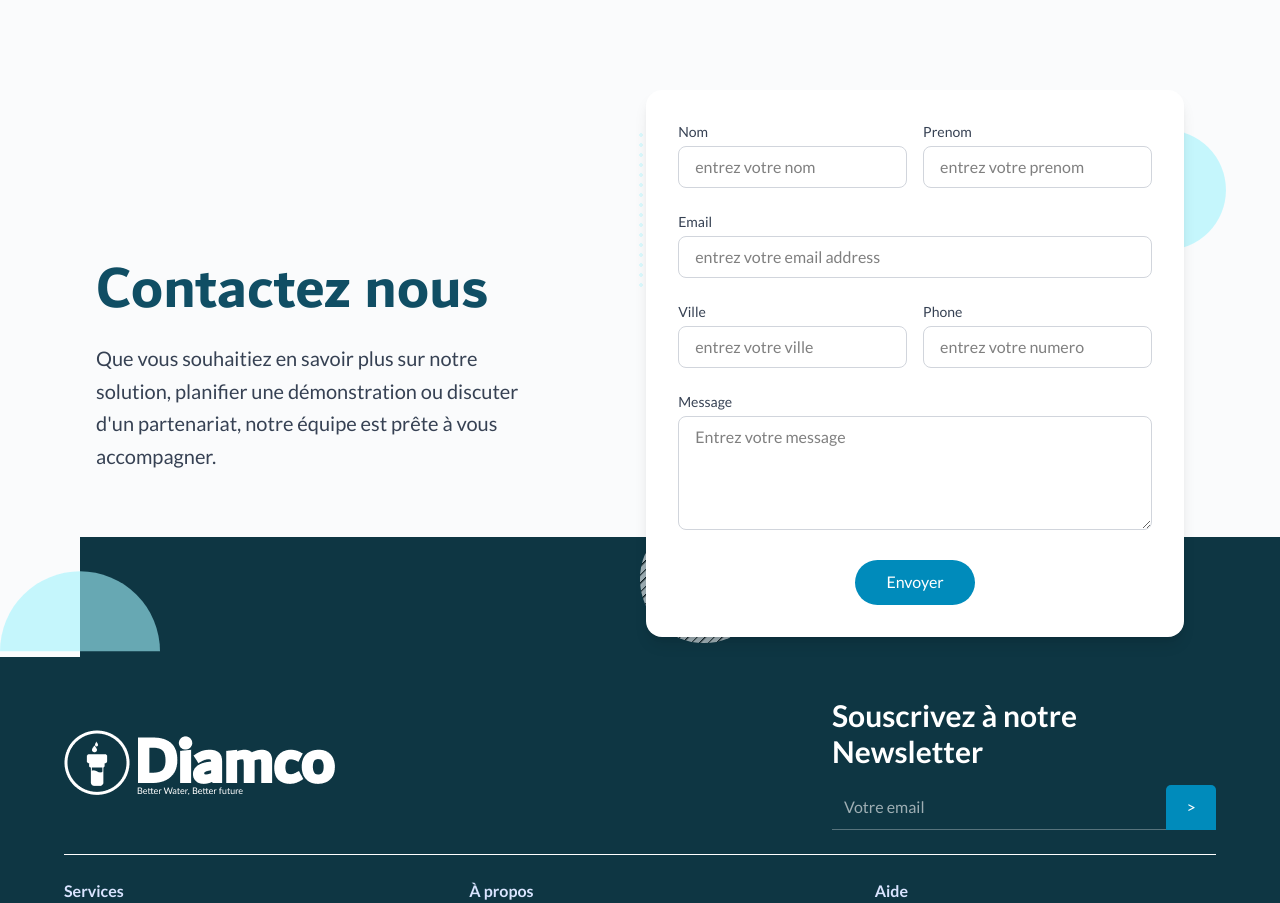
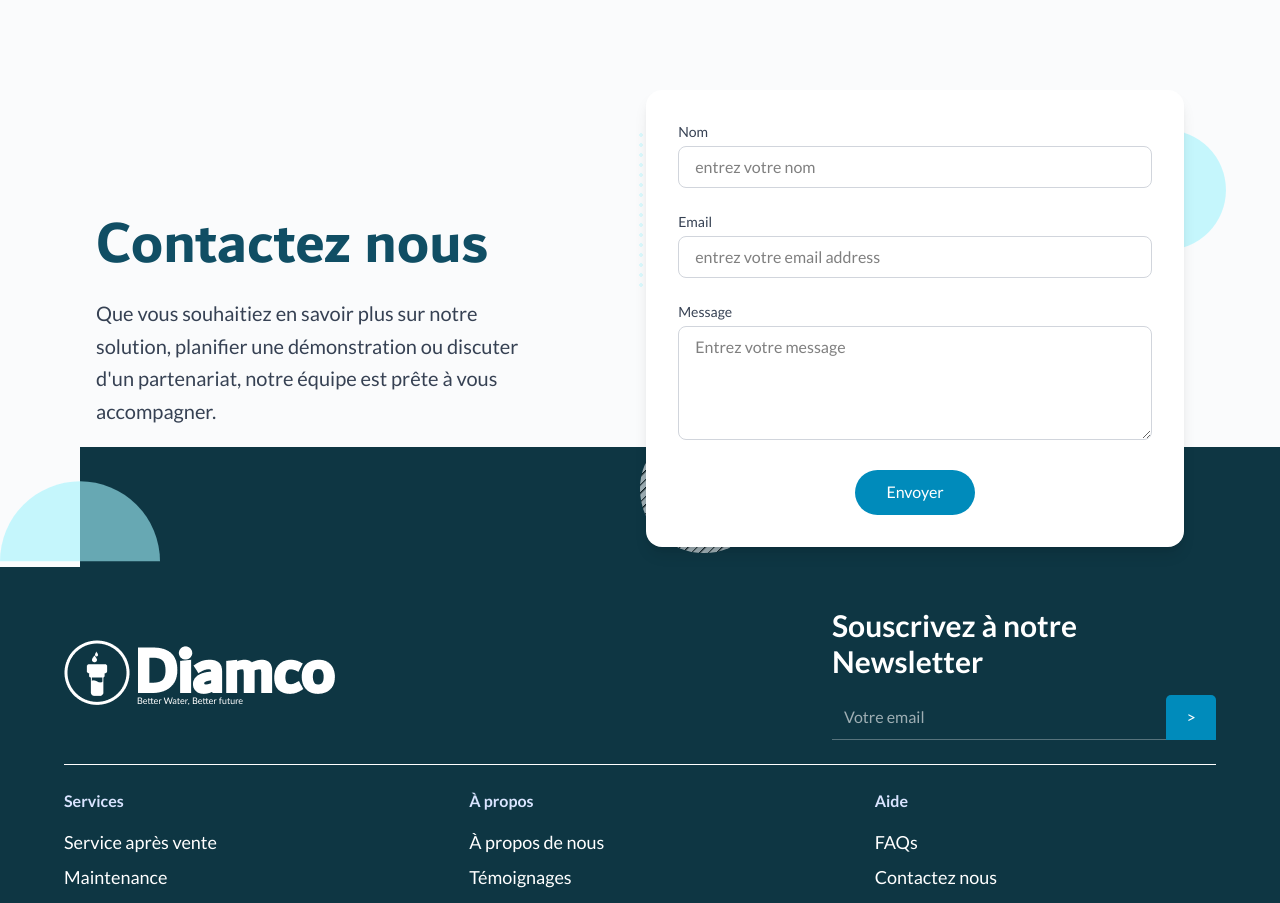
Before and after one commit to Glynno22/diamcoLanding, a React (Vite) app: page / in a window 1280 px wide. Shown: the part 5260-6163 px from the top of the page. Built offline with nearby package versions, Linux system fonts and the light colour scheme.

Commit message:
Modif apporter

```diff
--- a/src/compoments/ContactSection.jsx
+++ b/src/compoments/ContactSection.jsx
@@ -90,7 +90,7 @@
           >
             <form className="space-y-6">
               {/* Nom + Prénom */}
-              <div className="grid grid-cols-2 gap-4">
+              <div className="">
                 <div>
                   <label className="block text-sm font-medium text-gray-700 mb-1">
                     Nom
@@ -101,7 +101,7 @@
                     className="w-full border border-gray-300 placeholder:text-black/50 text-black rounded-lg px-4 py-2 focus:outline-none focus:ring-2 focus:ring-cyan-500"
                   />
                 </div>
-                <div>
+                {/* <div>
                   <label className="block text-sm font-medium text-gray-700 mb-1">
                     Prenom
                   </label>
@@ -110,7 +110,7 @@
                     placeholder="entrez votre prenom"
                     className="w-full border border-gray-300 placeholder:text-black/50 text-black rounded-lg px-4 py-2 focus:outline-none focus:ring-2 focus:ring-cyan-500"
                   />
-                </div>
+                </div> */}
               </div>
 
               {/* Email */}
@@ -126,7 +126,7 @@
               </div>
 
               {/* Ville + Téléphone */}
-              <div className="grid grid-cols-2 gap-4">
+              {/* <div className="grid grid-cols-2 gap-4">
                 <div>
                   <label className="block text-sm font-medium text-gray-700 mb-1">
                     Ville
@@ -147,7 +147,7 @@
                     className="w-full border border-gray-300 placeholder:text-black/50 text-black rounded-lg px-4 py-2 focus:outline-none focus:ring-2 focus:ring-cyan-500"
                   />
                 </div>
-              </div>
+              </div> */}
 
               {/* Message */}
               <div>
```
